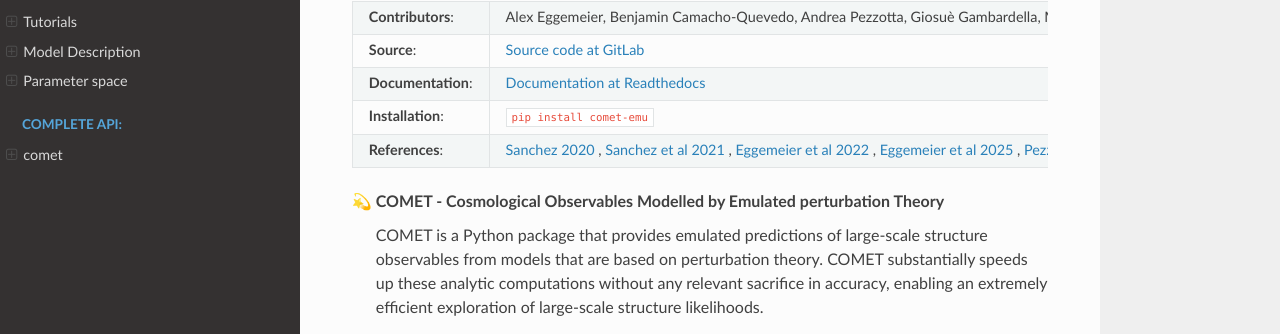
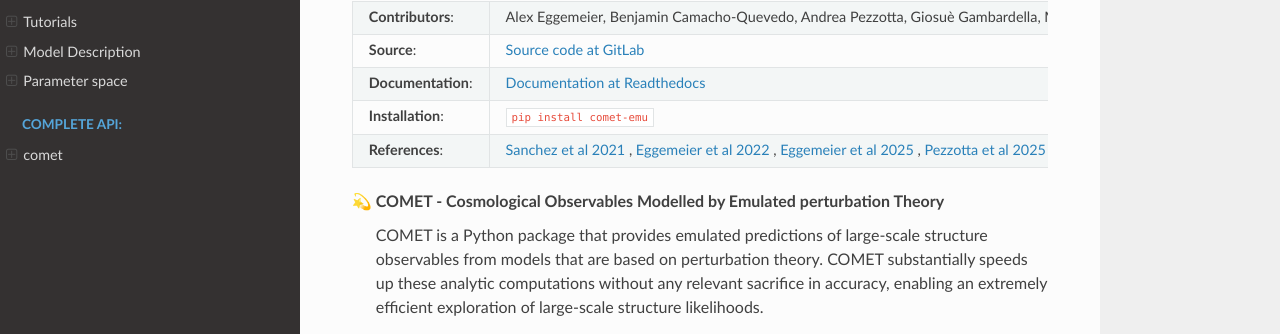
Before and after one commit to adematti/comet-emu, a Sphinx documentation site: the page built from docs/source/index.rst, in a window 1280 px wide and 900 px high. Shown: the part 159-493 px from the top of the window. Built offline with Sphinx 7.4.7 and the Read the Docs theme 3.1.0, drawn with Linux system fonts in a browser that asks for light colours.

Commit message:
Fixed doc

```diff
--- a/docs/source/index.rst
+++ b/docs/source/index.rst
@@ -15,8 +15,7 @@
 **Source**:           `Source code at GitLab <https://gitlab.com/aegge/comet-emu>`_
 **Documentation**:    `Documentation at Readthedocs <https://comet-emu.readthedocs.io/en/latest/>`_
 **Installation**:     ``pip install comet-emu``
-**References**:       `Sanchez 2020 <https://academic.oup.com/mnras/article/519/2/2962/6912276>`_ ,
-                      `Sanchez et al 2021 <https://academic.oup.com/mnras/article/514/4/5673/6609938>`_ ,
+**References**:       `Sanchez et al 2021 <https://academic.oup.com/mnras/article/514/4/5673/6609938>`_ ,
                       `Eggemeier et al 2022 <https://academic.oup.com/mnras/article/519/2/2962/6912276>`_ ,
                       `Eggemeier et al 2025 <https://arxiv.org/abs/2501.18597>`_ ,
                       `Pezzotta et al 2025 <https://arxiv.org/abs/2503.16160>`_
```
